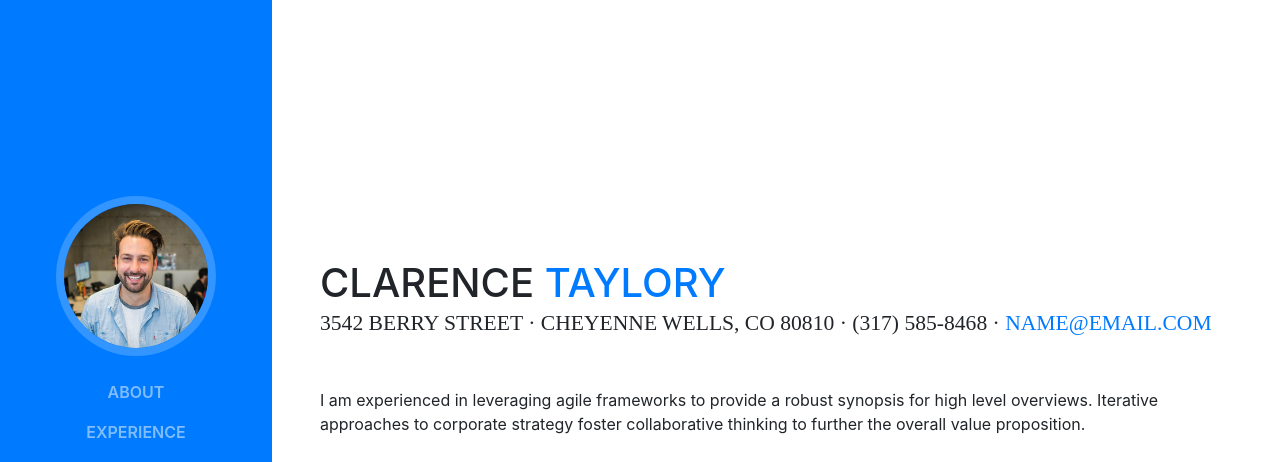
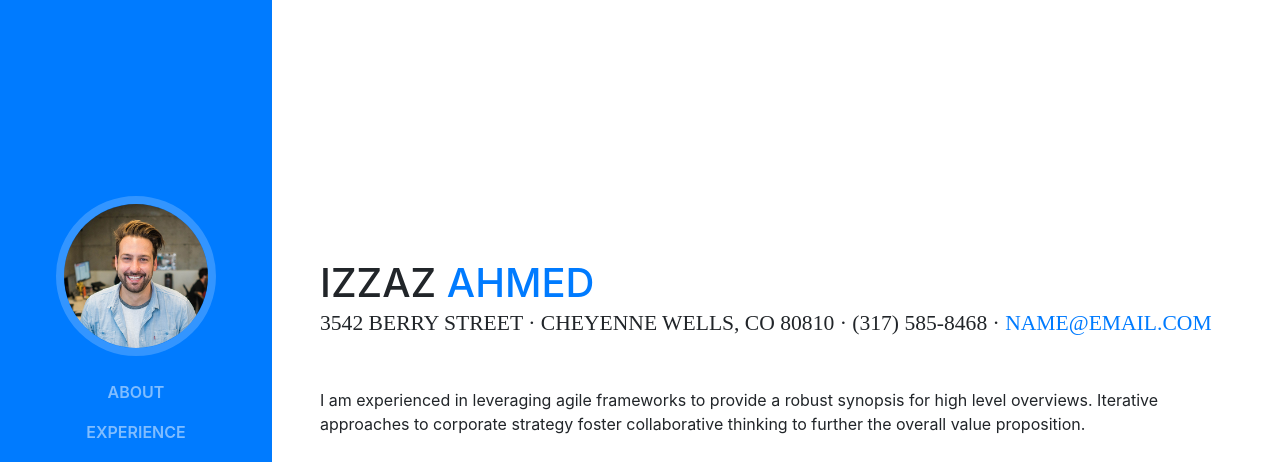
Before and after one commit to i330z/i330z.github.io, a website with bundled scripts: page index.html in a window 1280 px wide. Shown: the top 462 px of the page. Built offline with nearby package versions, Linux system fonts and the light colour scheme; a web font is replaced by a local one.

Commit message:
Update index.html

```diff
--- a/index.html
+++ b/index.html
@@ -65,8 +65,8 @@
 
       <section class="resume-section p-3 p-lg-5 d-flex d-column" id="about">
         <div class="my-auto">
-          <h1 class="mb-0">Clarence
-            <span class="text-primary">Taylory</span>
+          <h1 class="mb-0">Izzaz
+            <span class="text-primary">Ahmed</span>
           </h1>
           <div class="subheading mb-5">3542 Berry Street · Cheyenne Wells, CO 80810 · (317) 585-8468 ·
             <a href="mailto:name@email.com">name@email.com</a>
```
